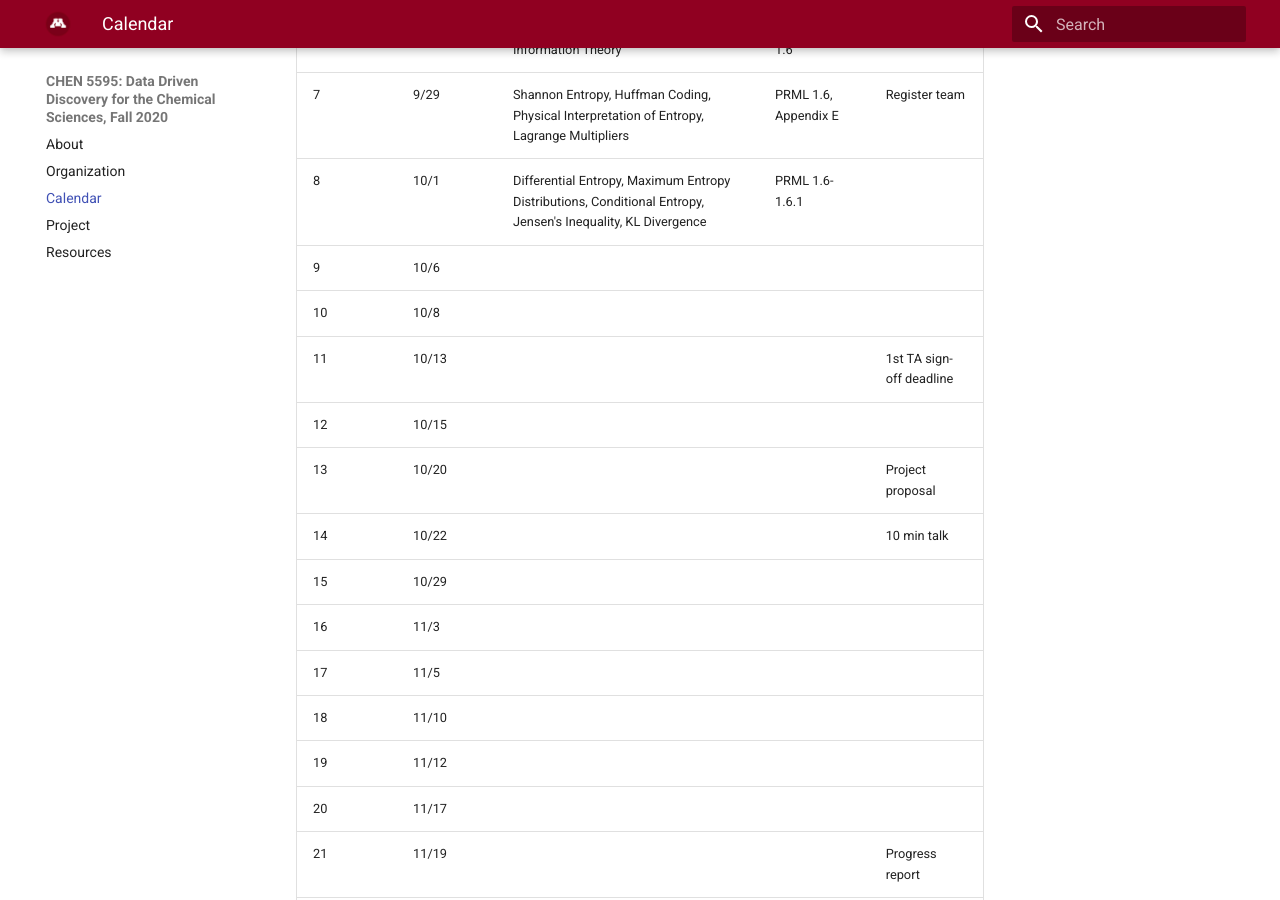
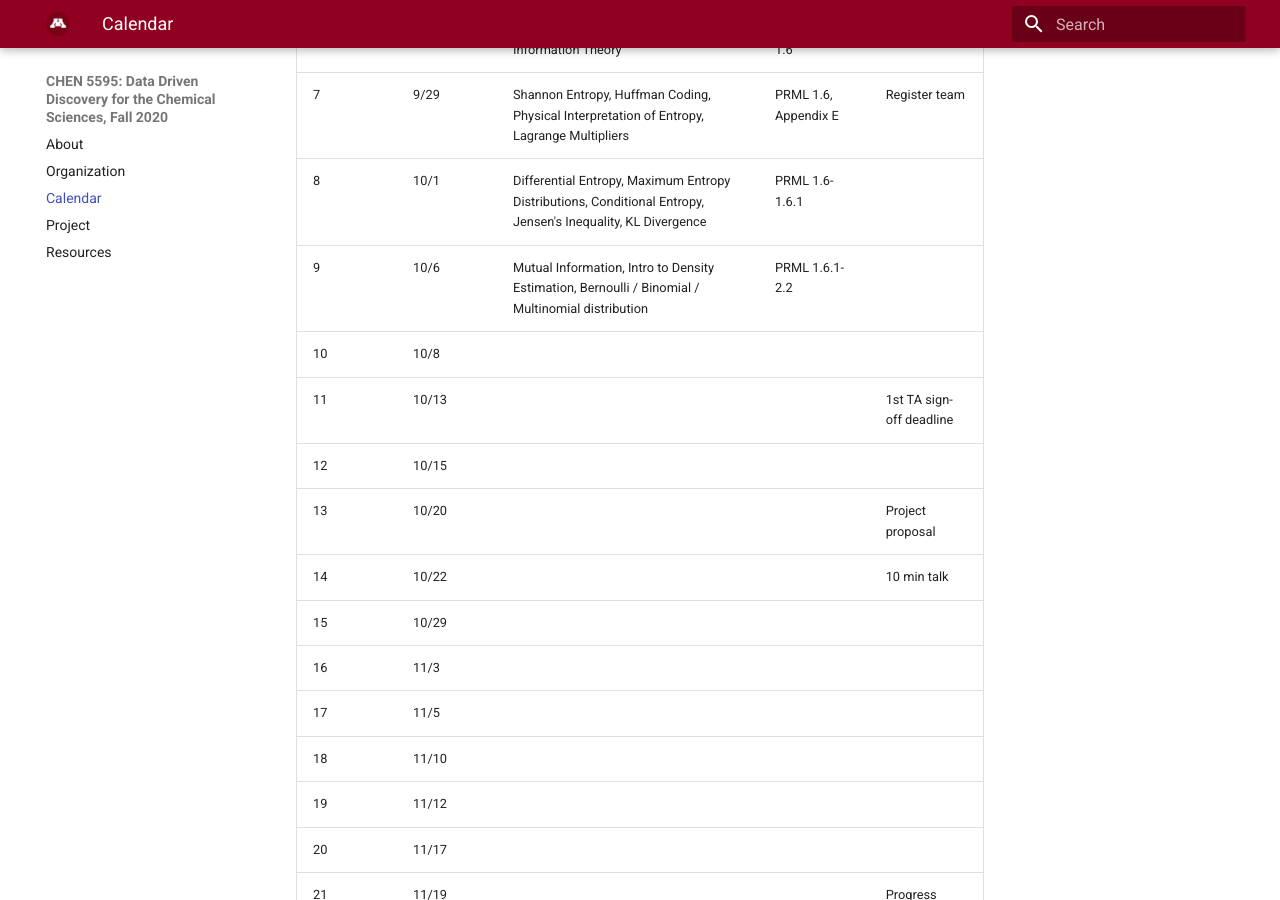
Before and after one commit to smcantab/chen5595-fall2020, an MkDocs documentation site: the page built from docs/calendar.md, in a window 1280 px wide and 900 px high, scrolled down 651 px. Built offline with MkDocs 1.6.1 and Material for MkDocs 9.7.7, drawn with Linux system fonts in a browser that asks for light colours.

Commit message:
updated calendar

```diff
--- a/docs/calendar.md
+++ b/docs/calendar.md
@@ -10,7 +10,7 @@ Lecture | Date  | Topic
 6       | 9/24  | Decision Theory (regression), Intro to Information Theory                                                                                               | PRML 1.5.4-1.6       |
 7       | 9/29  | Shannon Entropy, Huffman Coding, Physical Interpretation of Entropy, Lagrange Multipliers                                                               | PRML 1.6, Appendix E | Register team
 8       | 10/1  | Differential Entropy, Maximum Entropy Distributions, Conditional Entropy, Jensen's Inequality, KL Divergence                                            | PRML 1.6-1.6.1       |
-9       | 10/6  |                                                                                                                                                         |                      |
+9       | 10/6  | Mutual Information, Intro to Density Estimation, Bernoulli / Binomial / Multinomial distribution                                                        | PRML 1.6.1-2.2       |
 10      | 10/8  |                                                                                                                                                         |                      |
 11      | 10/13 |                                                                                                                                                         |                      | 1st TA sign-off deadline
 12      | 10/15 |                                                                                                                                                         |                      |
@@ -26,6 +26,6 @@ Lecture | Date  | Topic
 22      | 11/24 |                                                                                                                                                         |                      |
 23      | 12/1  | [B. Cheng](https://sites.google.com/site/tonicbq/about-me?authuser=0) guest talk                                                                        |                      | 2nd TA sign-off deadline
 24      | 12/3  | [J. Klicpera](https://www.in.tum.de/en/daml/team/johannes-klicpera/) guest talk                                                                         |                      |
-25      | 12/8  | [S. Schoenholz](https://samschoenholz.wordpress.com/) guest talk (date tbc)                                                                                                                                                        |                      |
-26      | 12/10 | [P. Wirnsberger](https://pw359.github.io/) guest talk talk                                                                                                                                                       |                      | Final report
+25      | 12/8  | [S. Schoenholz](https://samschoenholz.wordpress.com/) guest talk (date tbc)                                                                             |                      |
+26      | 12/10 | [P. Wirnsberger](https://pw359.github.io/) guest talk talk                                                                                              |                      | Final report
 27      | 12/15 |                                                                                                                                                         |                      | 20 min talk
```
